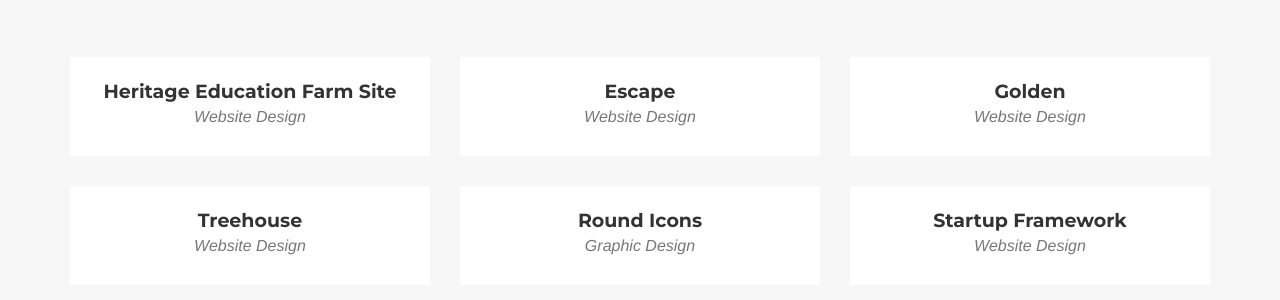
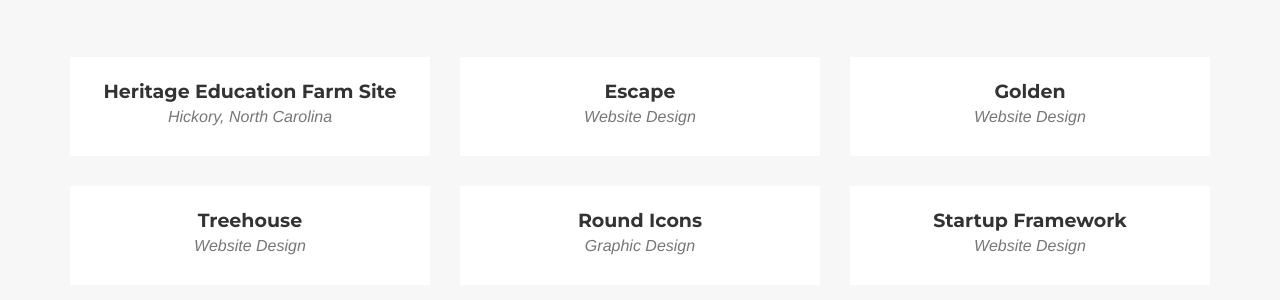
Before and after one commit to dana-phillips/american-chestnut-foundation, a Jekyll site: the page built from _posts/2014-07-18-project-1.markdown, in a window 1280 px wide and 900 px high, scrolled down 1864 px. Shown: the part 152-452 px from the top of the window. Built offline with Jekyll 4.4.1, drawn with Linux system fonts in a browser that asks for light colours; some web fonts are replaced.

Commit message:
Changed subtitle for the Heritage Education Farm Site

```diff
--- a/_posts/2014-07-18-project-1.markdown
+++ b/_posts/2014-07-18-project-1.markdown
@@ -1,6 +1,6 @@
 ---
 title: Heritage Education Farm Site
-subtitle: Website Design
+subtitle: Hickory, North Carolina
 layout: default
 modal-id: 1
 date: 2014-07-18
```
